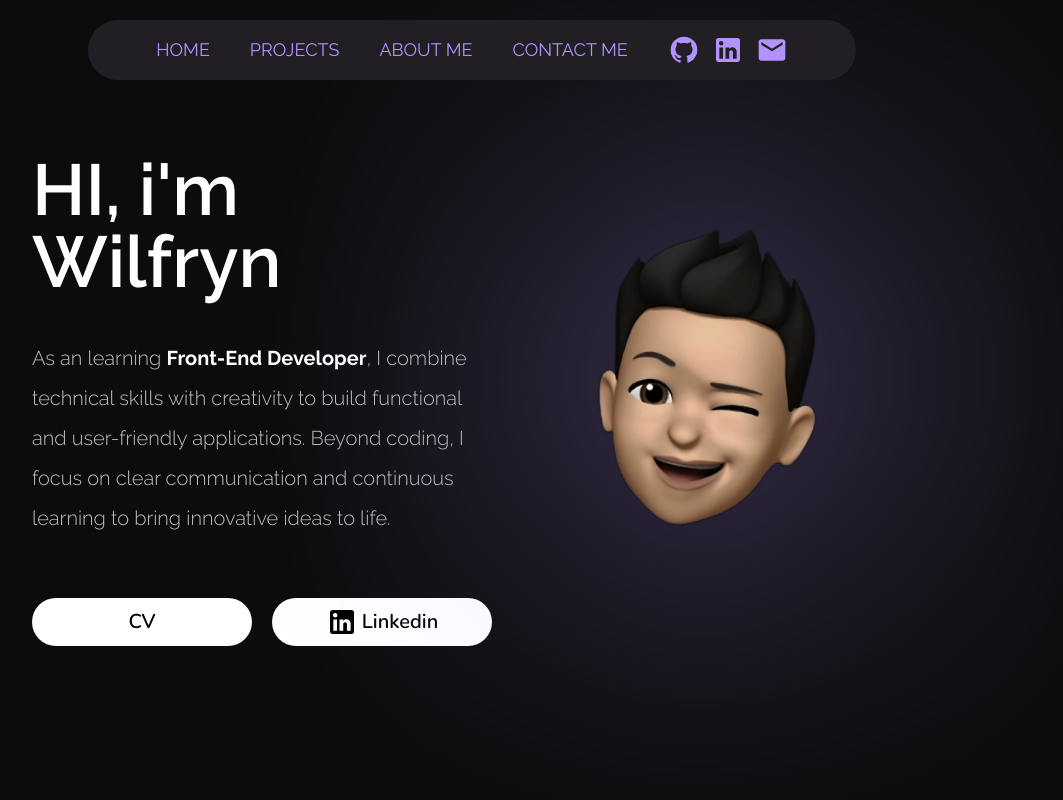
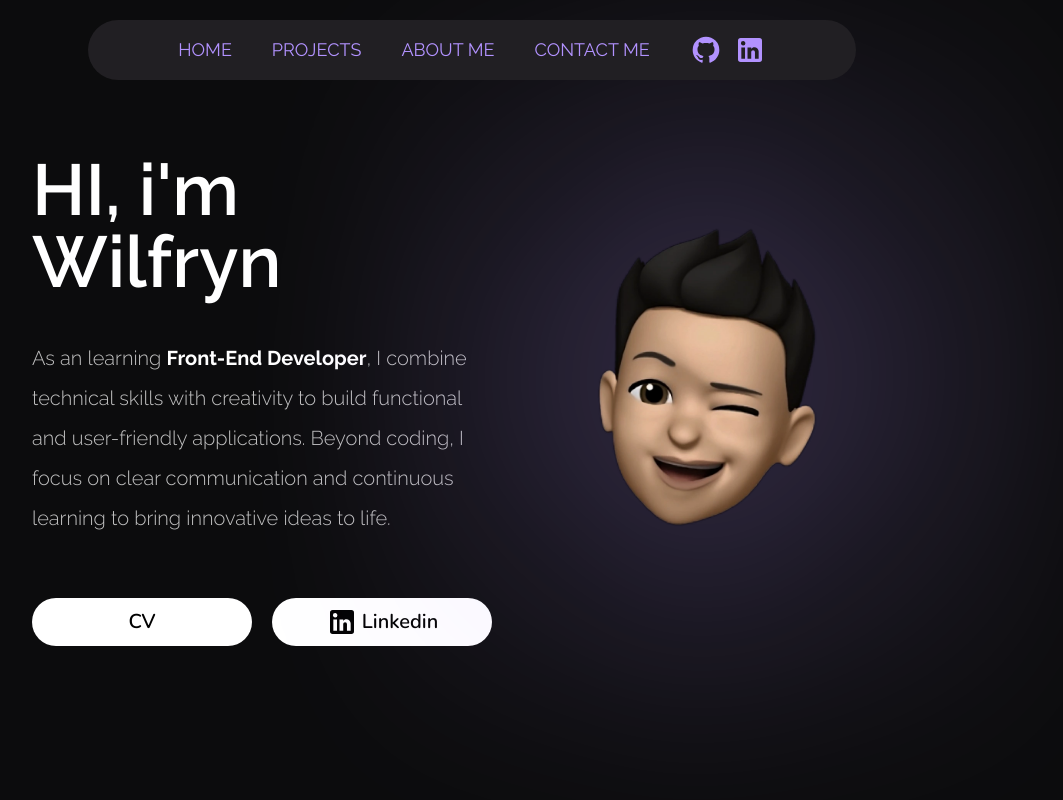
Before and after one commit to iamwilllll/portfolio, a React (Vite) app: page / in a window 1280 px wide. Shown: the top 800 px of the page, without its empty margins (168-1231 px from the left). Built offline with nearby package versions, Linux system fonts and the light colour scheme.

Commit message:
refactor: Update and secure social links

```diff
--- a/src/components/SocialLinks.tsx
+++ b/src/components/SocialLinks.tsx
@@ -3,7 +3,6 @@ import type { ReactNode } from 'react';
 
 import { GitHubIcon } from './icons/GitHubIcon';
 import { LinkedinIcon } from './icons/LinkedinIcon';
-import { MailIcon } from './icons/MainIcon';
 
 type socialLinksType = {
     icon: ReactNode;
@@ -12,8 +11,7 @@ type socialLinksType = {
 function SocialLinks() {
     const socialLinks: socialLinksType[] = [
         { icon: <GitHubIcon />, href: 'https://github.com/iamwilllll' },
-        { icon: <LinkedinIcon />, href: '' },
-        { icon: <MailIcon />, href: 'mailto:wilfrynbusiness@gmail.com' }
+        { icon: <LinkedinIcon />, href: 'https://www.linkedin.com/in/iamwilllll' }
     ];
 
     return (
@@ -25,6 +23,7 @@ function SocialLinks() {
                     title="icon"
                     href={item.href}
                     target="_blank"
+                    rel="noopener noreferrer"
                 >
                     {item.icon}
                 </a>
```
